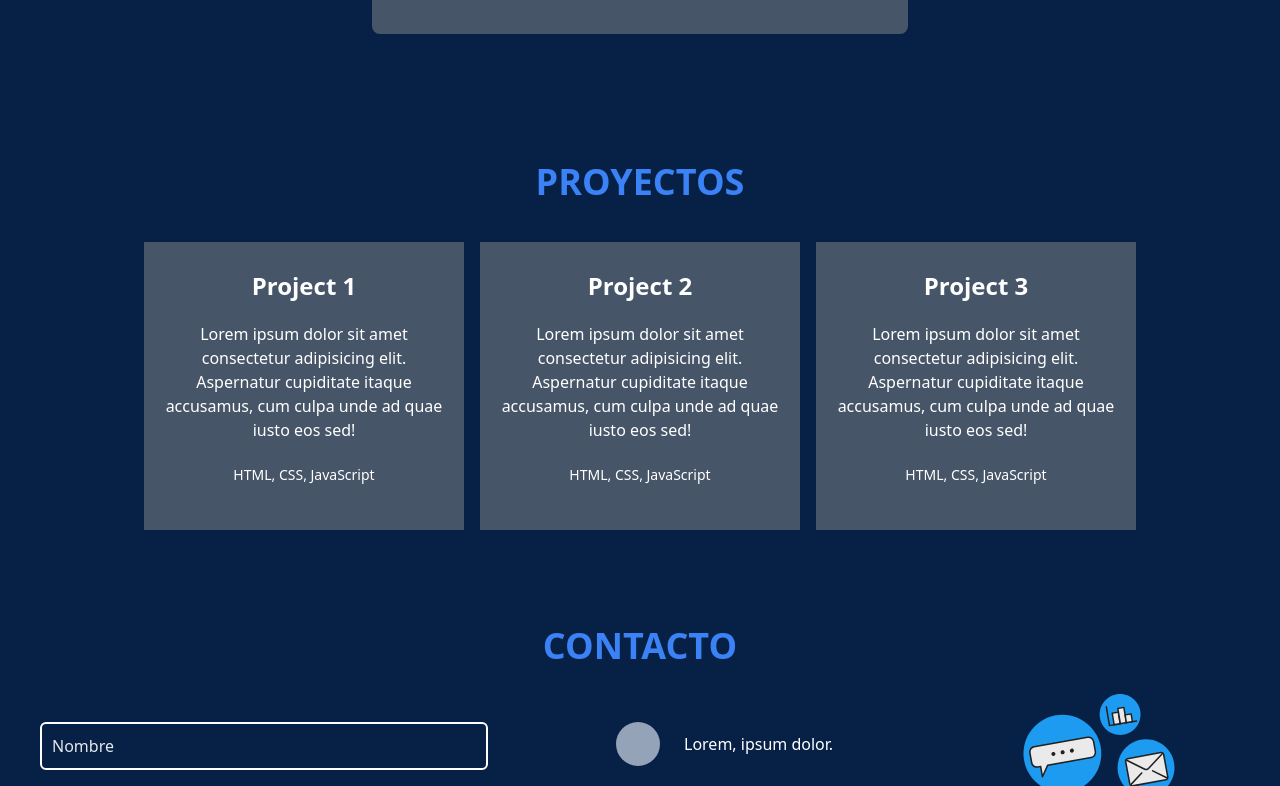
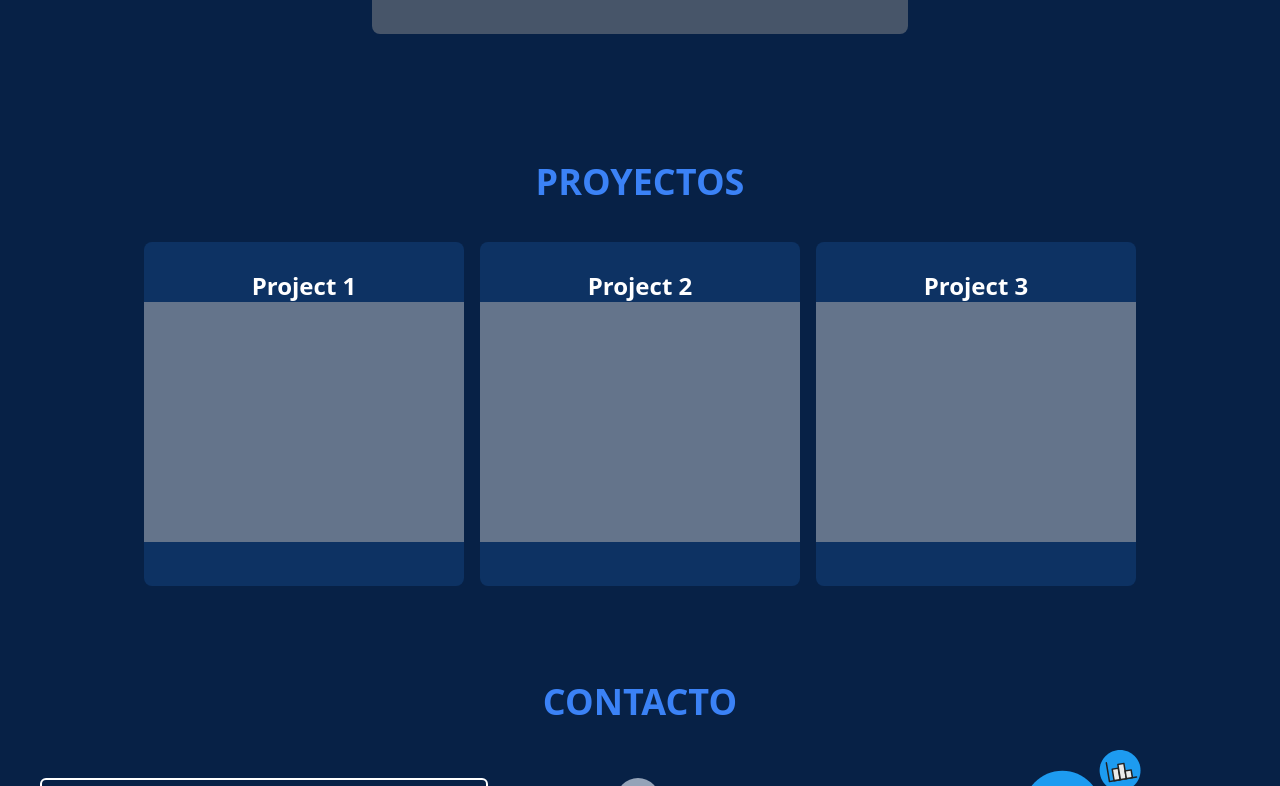
Before and after one commit to wilbernp/my-portfolio, a React (Vite) app: page / in a window 1280 px wide. Shown: the part 2174-2960 px from the top of the page. Built offline with nearby package versions, Linux system fonts and the light colour scheme.

Commit message:
add animation in project card

```diff
--- a/src/data/projects.data.ts
+++ b/src/data/projects.data.ts
@@ -3,21 +3,21 @@ import { IProject } from "@/types/project";
 export const projectsData:IProject[] = [
     {
         title:"Project 1",
-        description:"Lorem ipsum dolor sit amet consectetur adipisicing elit. Aspernatur cupiditate itaque accusamus, cum culpa unde ad quae iusto eos sed!",
+        description:"Lorem ipsum dolor sit amet consectetur adipisicing elit. Aspernatur cupiditate itaque accusamus.",
         tecnoligies:"HTML, CSS, JavaScript",
         github:"#",
         deploy:"#"
     },
     {
         title:"Project 2",
-        description:"Lorem ipsum dolor sit amet consectetur adipisicing elit. Aspernatur cupiditate itaque accusamus, cum culpa unde ad quae iusto eos sed!",
+        description:"Lorem ipsum dolor sit amet consectetur adipisicing elit. Aspernatur cupiditate itaque accusamus.",
         tecnoligies:"HTML, CSS, JavaScript",
         github:"#",
         deploy:"#"
     },
     {
         title:"Project 3",
-        description:"Lorem ipsum dolor sit amet consectetur adipisicing elit. Aspernatur cupiditate itaque accusamus, cum culpa unde ad quae iusto eos sed!",
+        description:"Lorem ipsum dolor sit amet consectetur adipisicing elit. Aspernatur cupiditate itaque accusamus.",
         tecnoligies:"HTML, CSS, JavaScript",
         github:"#",
         deploy:"#"
--- a/src/sections/Projects/CardProject.tsx
+++ b/src/sections/Projects/CardProject.tsx
@@ -8,23 +8,37 @@ import livePreview from '@iconify/icons-pajamas/live-preview';
 export default function CardProject(props: IProject) {
     return (
         <div
-            className='text-white bg-slate-600 w-80 py-7 px-5 text-center'
+            className='group/card overflow-hidden text-white bg-[#0d3263] w-80 py-7 text-center rounded-lg'
         >
             {/* titulo del proyecto */}
             <h2 className='text-2xl font-semibold'>{props.title}</h2>
-            {/* descripcion */}
-            <p className='my-5'>{props.description}</p>
-            {/* tecnologias */}
-            <span className='text-sm'>{props.tecnoligies}</span>
+            {/* container */}
+            <div className='relative'>
+                {/* imagen */}
+                <div className='w-full h-60 bg-slate-500 transition-[background-color] duration-300 ease-in-out group-hover/card:bg-[#0d3263]'></div>
+
+                {/* description */}
+                <p className='px-3 py-6 rounded-tr-2xl rounded-br-2xl text-start bg-[#072146] w-[90%] -translate-x-full absolute top-0 left-0 transition-transform ease-out duration-[900ms] group-hover/card:translate-x-0'>{props.description}</p>
+
+                {/* tecnologias */}
+                <p className='text-sm px-3 py-6 rounded-tl-2xl rounded-bl-2xl text-start bg-[#072146] w-[90%] translate-x-full absolute bottom-0 right-0 transition-transform ease-out duration-[900ms] group-hover/card:-translate-x-0'>{props.tecnoligies}</p>
+            </div>
+
             {/* links */}
-            <div className='flex justify-center items-center gap-2 mt-4'>
+            <div className='flex justify-center items-center gap-3 mt-4'>
                 {/* github link */}
-                <a href={props.github}>
+                <a
+                href={props.github}
+                className="hover:scale-125 transition-transform duration-200 ease-in-out"
+                >
                     <InlineIcon className='text-[2.1rem]' icon={githubIcon} />
                 </a>
 
                 {/* deploy link */}
-                <a href={props.deploy}>
+                <a
+                href={props.deploy}
+                className="hover:scale-125 transition-transform duration-200 ease-in-out"
+                >
                     <InlineIcon className='text-[1.9rem]' icon={livePreview} />
                 </a>
             </div>
```
